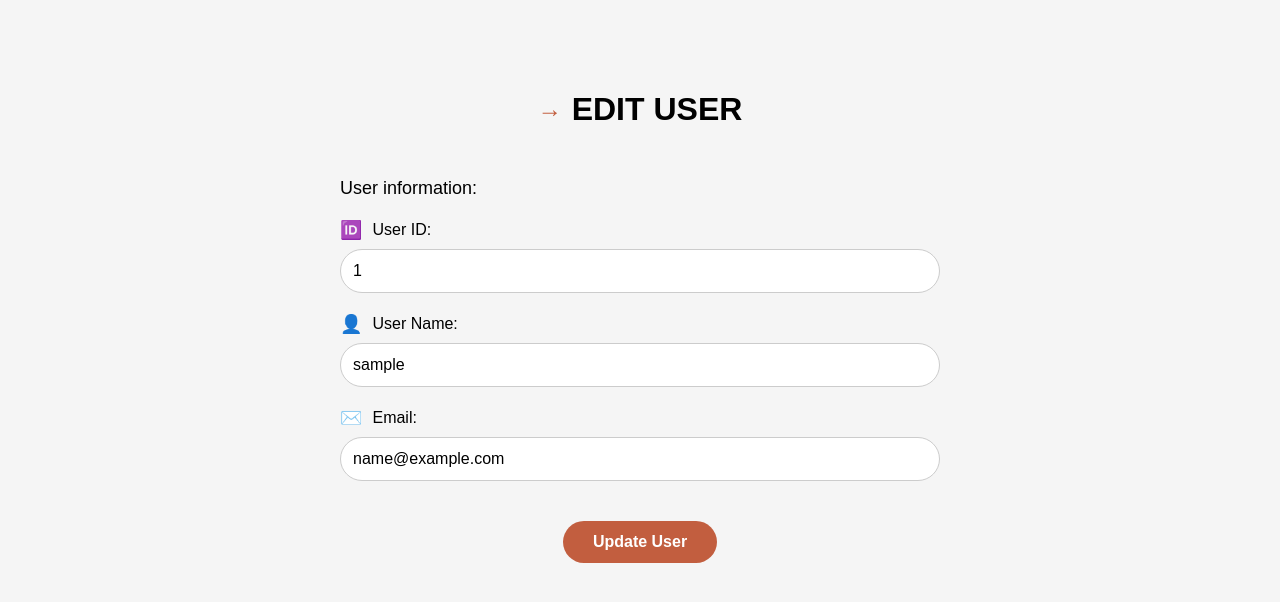
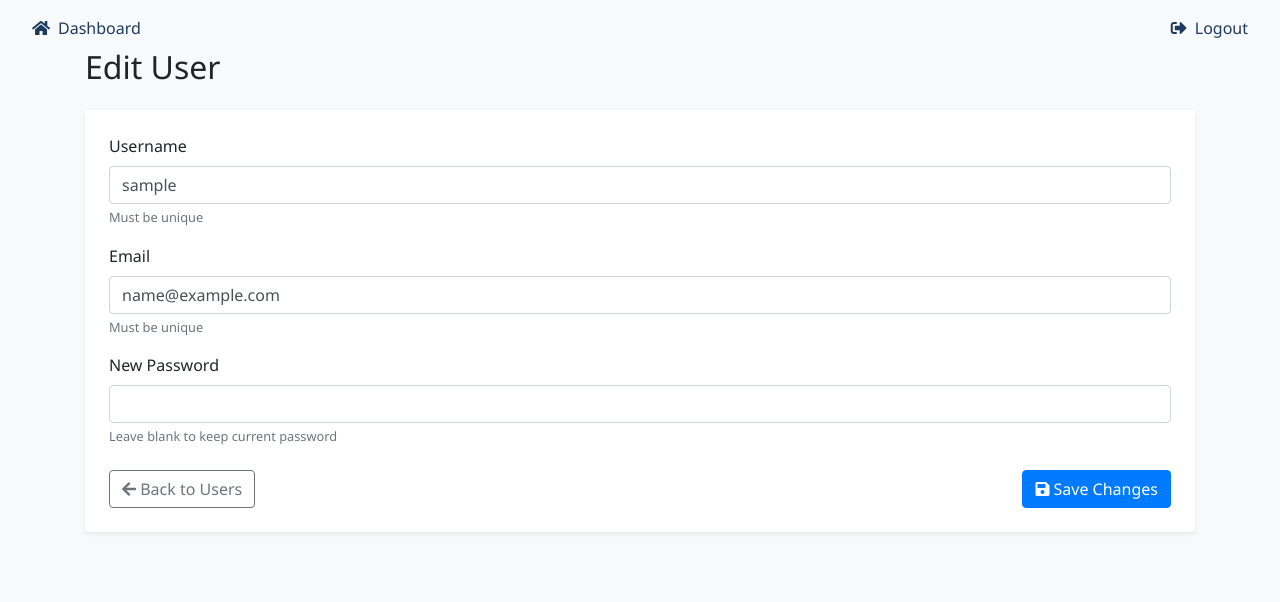
Before and after one commit to rthjkvvn/MyFinanceTracker, a Django app: page /useredit/1 in a window 1280 px wide. Shown: the top 602 px of the page. Run offline with Django 5.2, Linux system fonts and the light colour scheme; tables that the repository leaves empty hold one stand-in row (values such as "Sample post").

Commit message:
second coming

```diff
--- a/dashboard/models.py
+++ b/dashboard/models.py
@@ -1,11 +1,38 @@
 from django.db import models
+from django.contrib.auth.hashers import make_password
 
 # Create your models here.
 
 class User(models.Model):
-    uid = models.CharField(max_length=20)
+    #uid = models.CharField(max_length=20)
     username = models.CharField(max_length=100)
     email = models.CharField(max_length=150)
+    password = models.CharField(max_length=100, null=True, blank=True)
+
+    def set_password(self, raw):
+        self.password=make_password(raw)
 
     class Meta:
         db_table = "user"
+
+class Transaction(models.Model):
+    tuname= models.CharField(max_length=100)
+    tamount = models.IntegerField()
+    tcategory= models.CharField(max_length=100)
+    tdate= models.DateField()
+
+    def __str__(self):
+        return f"{self.tuname} - {self.tamount}"
+
+from django.db import models
+
+
+
+class Category1(models.Model):
+    cname=models.CharField(max_length=150)
+    cset_budget=models.IntegerField()
+    cspend=models.IntegerField()
+    cusername=models.CharField(max_length=150)
+
+    class Meta:
+        db_table = "category1"
--- a/dashboard/urls.py
+++ b/dashboard/urls.py
@@ -14,4 +14,6 @@ urlpatterns = [
     path('deleteprofile/<int:id>', views.deleteprofile,name='deleteprofile'),
     path('useredit/<int:id>',views.useredit,name= 'useredit'),
     path('updateprofile/<int:id>', views.updateprofile, name='updateprofile'),
+    path('viewtransaction/', views.viewtransaction, name='dashboard-transaction'),
+    path('categoryreg/', views.categoryreg, name='categoryreg')
 ]
--- a/dashboard/views.py
+++ b/dashboard/views.py
@@ -1,6 +1,9 @@
+from django.contrib.auth.hashers import make_password
 from django.shortcuts import render, redirect
 from django.contrib import messages
 from .models import User
+from .models import Transaction
+
 
 # Create your views here.
 
@@ -24,17 +27,20 @@ def userreg(request):
 def insertuser(request):
     if request.method == 'POST':
         try:
-            vuid = request.POST['uid']
+            #vuid = request.POST['uid']
             vusername = request.POST['username']
             vemail = request.POST['email']
-
+            vpassword = request.POST['password']
             # Check if user ID already exists
-            if User.objects.filter(uid=vuid).exists():
-                messages.error(request, 'User with this ID already exists!')
+            if User.objects.filter(username=vusername).exists():
+                messages.error(request, 'User with this Name already exists!')
                 return redirect('userreg')
 
             # Create and save new user
-            User.objects.create(uid=vuid, username=vusername, email=vemail)
+            user=User(username=vusername, email=vemail)
+
+            user.set_password(vpassword)
+            user.save()
             messages.success(request, 'User registered successfully!')
             return redirect('dashboard-users')
 
@@ -49,21 +55,44 @@ def userlist(request):
     return render(request, "dashboard/userlist.html",{'users': user})
 
 def deleteprofile(request, id):
-    x = User.objects.filter(uid=id)
+    x = User.objects.filter(id=id)
     x.delete()
     return redirect("/userlist")
 
 def useredit(request, id):
-    y = User.objects.get(uid=id)
+    y = User.objects.get(id=id)
     return render(request,"dashboard/useredit.html", {'user':y})
 
 def updateprofile(request, id):
-    newuid=request.POST['uid']
-    newusername=request.POST['username']
-    newemail=request.POST['email']
-    user=User.objects.get(uid=id)
-    user.uid=newuid
-    user.username=newusername
-    user.email=newemail
-    user.save()
-    return redirect("/userlist")
+    if request.method=='POST':
+        try:
+            user=User.objects.get(id=id)
+
+            user.username = request.POST['username']
+            user.email = request.POST['email']
+            new_password = request.POST.get('password')
+            if new_password:
+                user.set_password(new_password)
+
+            user.save()
+            messages.success(request, 'Successfully Updated')
+            return redirect('/userlist')
+        except User.DoesNotExist:
+            messages.error(request, 'User not found')
+            return redirect('/userlist')
+        except Exception as e:
+            messages.error(request, f'Error in updating: {str(e)}')
+            return redirect('/userlist')
+
+    return redirect('/userlist')
+
+def transaction(request):
+        return render(request, 'dashboard/transaction.html')
+
+def viewtransaction(request):
+    transaction = Transaction.objects.all()
+    return render(request, "dashboard/viewtransaction.html", {'transactiondata' : transaction})
+
+
+def categoryreg(request):
+    return render(request, 'dashboard/categoryreg.html', {})
--- a/templates/dashboard/useredit.html
+++ b/templates/dashboard/useredit.html
@@ -1,134 +1,48 @@
-<!DOCTYPE html>
-<html>
-<head>
-    <meta charset="UTF-8">
-    <meta name="viewport" content="width=device-width, initial-scale=1.0">
-    <title>Edit User</title>
-    <style>
-        body {
-            font-family: Arial, sans-serif;
-            background-color: #f5f5f5;
-            margin: 0;
-            padding: 0;
-        }
+{% extends 'partials/base.html' %}
 
-        .container {
-            max-width: 600px;
-            margin: 40px auto;
-            padding: 30px;
-        }
+{% block title %}Edit User{% endblock %}
 
-        h1 {
-            font-size: 32px;
-            font-weight: bold;
-            margin-bottom: 20px;
-        }
+{% block layout %}
+<!-- Override layout block to prevent homepage left/right panels from showing -->
+{% endblock %}
 
-        .section-title {
-            font-size: 18px;
-            margin-bottom: 20px;
-        }
+{% block content %}
+<div class="container mt-5">
+    <h2 class="mb-4">Edit User</h2>
 
-        .form-group {
-            margin-bottom: 20px;
-        }
+    <form method="post" action="{% url 'updateprofile' user.id %}" class="bg-white p-4 rounded shadow-sm">
 
-        .form-label {
-            display: flex;
-            align-items: center;
-            margin-bottom: 8px;
-            font-size: 16px;
-        }
-
-        .icon {
-            margin-right: 10px;
-            font-size: 18px;
-        }
-
-        .form-control {
-            width: 100%;
-            padding: 12px;
-            border: 1px solid #ccc;
-            border-radius: 25px;
-            font-size: 16px;
-            box-sizing: border-box;
-        }
-
-        .btn {
-            background-color: #c25e3f;
-            color: white;
-            border: none;
-            padding: 12px 30px;
-            border-radius: 25px;
-            font-size: 16px;
-            cursor: pointer;
-            margin-top: 20px;
-            font-weight: bold;
-        }
-
-        .btn:hover {
-            background-color: #a04e33;
-        }
-
-        .text-center {
-            text-align: center;
-        }
-
-        .header {
-            display: flex;
-            align-items: center;
-            justify-content: center;
-            margin-bottom: 30px;
-        }
-
-        .arrow-icon {
-            color: #c25e3f;
-            font-size: 24px;
-            font-weight: bold;
-            margin-right: 10px;
-        }
-    </style>
-</head>
-<body>
-    <div class="container">
-        <div class="header">
-            <span class="arrow-icon">→</span>
-            <h1>EDIT USER</h1>
-        </div>
-
-        <p class="section-title">User information:</p>
-
-        <form method="POST" action="/updateprofile/{{user.uid}}">
         {% csrf_token %}
 
         <div class="form-group">
-                <label class="form-label">
-                    <span class="icon">🆔</span>
-                    User ID:
-                </label>
-                <input type="text" name="uid" id="uid" class="form-control" required maxlength="20" value="{{ user.uid }}"/>
+            <label for="username">Username</label>
+            <input type="text" class="form-control" id="username" name="username"
+                   value="{{ user.username }}" required>
+            <small class="form-text text-muted">Must be unique</small>
         </div>
 
         <div class="form-group">
-                <label class="form-label">
-                    <span class="icon">👤</span>
-                    User Name:
-                </label>
-                <input type="text" name="username" id="username" class="form-control" required maxlength="100" value="{{ user.username }}"/>
+            <label for="email">Email</label>
+            <input type="email" class="form-control" id="email" name="email"
+                   value="{{ user.email }}" required>
+            <small class="form-text text-muted">Must be unique</small>
         </div>
 
+        <!-- Password field (optional for editing) -->
         <div class="form-group">
-                <label class="form-label">
-                    <span class="icon">✉️</span>
-                    Email:
-                </label>
-                <input type="email" name="email" id="email" class="form-control" required maxlength="254" value="{{user.email}}"/>
+            <label for="password">New Password</label>
+            <input type="password" class="form-control" id="password" name="password">
+            <small class="form-text text-muted">Leave blank to keep current password</small>
         </div>
 
-            <div class="text-center">
-                <button type="submit" class="btn">Update User</button>
+        <div class="d-flex justify-content-between mt-4">
+            <a href="{% url 'dashboard-users' %}" class="btn btn-outline-secondary">
+                <i class="fas fa-arrow-left"></i> Back to Users
+            </a>
+            <button type="submit" class="btn btn-primary">
+                <i class="fas fa-save"></i> Save Changes
+            </button>
         </div>
     </form>
 </div>
-</body>
-</html>
+{% endblock %}
```
Also changed, not shown: templates/dashboard/categoryreg.html (added, +27 -0 lines), templates/dashboard/transaction.html (+55 -1 lines), templates/dashboard/userlist.html (+6 -6 lines), templates/dashboard/userreg.html (+16 -4 lines), templates/dashboard/viewtransaction.html (added, +83 -0 lines), dashboard/migrations/0001_initial.py, dashboard/migrations/0002_alter_user_email.py (deleted), dashboard/migrations/0002_delete_category.py (added). Lines whose indentation alone changed are shown as unchanged.
